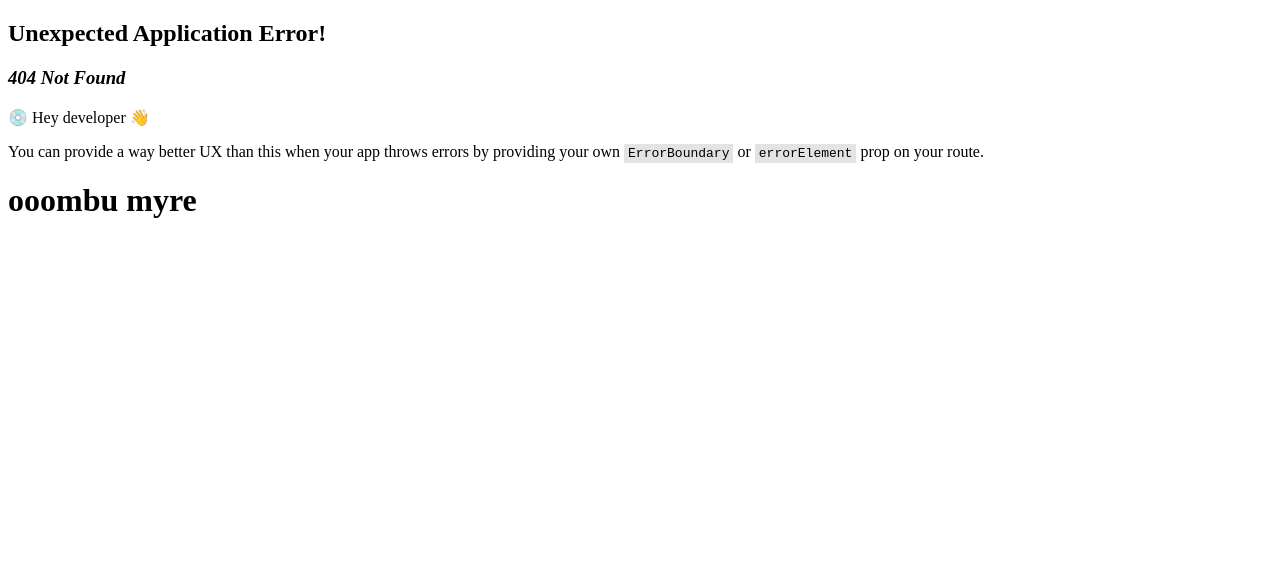
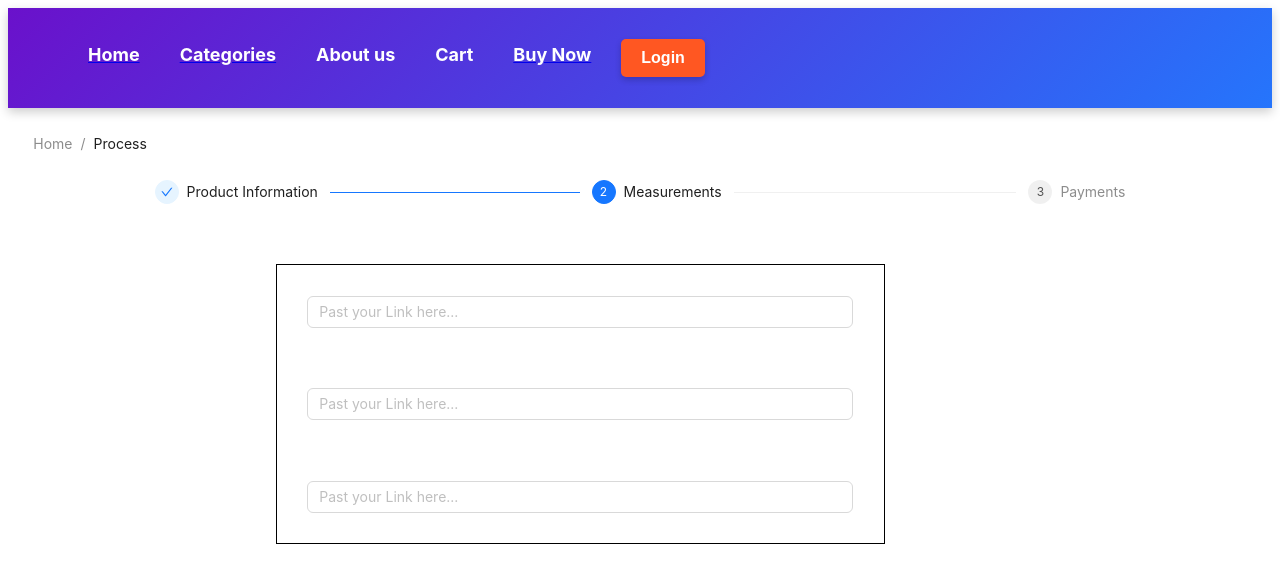
Before and after one commit to Kenkarate/threaded, a React (Vite) app: page /steps in a window 1280 px wide. Before the commit this address had no page. Shown: the top 582 px of the page. Built offline with nearby package versions, Linux system fonts and the light colour scheme.

Commit message:
layouts and new pages added

```diff
--- a/index.html
+++ b/index.html
@@ -8,10 +8,10 @@
 
 </head>
 <body>
-    <div id="root">
-       <h1>not rendered</h1>
+    <div  id="root">
+
     </div>
-    <h1>ooombu myre</h1>
+    <h1></h1>
     <script type="module" src="./src/App.js"></script>
 </body>
 </html>
--- a/index.scss
+++ b/index.scss
@@ -1,3 +1,10 @@
+body{
+  font-family: -apple-system, BlinkMacSystemFont, 'Segoe UI', Roboto, 'Helvetica Neue', Arial,
+  'Noto Sans', sans-serif, 'Apple Color Emoji', 'Segoe UI Emoji', 'Segoe UI Symbol',
+  'Noto Color Emoji';
+}
+
+
 .header {
     display: flex;
     justify-content: space-between;
--- a/package.json
+++ b/package.json
@@ -22,10 +22,14 @@
   "description": "",
   "devDependencies": {
     "@parcel/transformer-sass": "^2.13.3",
+    "assert": "^2.1.0",
+    "console-browserify": "^1.2.0",
     "parcel": "^2.13.3",
-    "process": "^0.11.10"
+    "process": "^0.11.10",
+    "util": "^0.12.5"
   },
   "dependencies": {
+    "antd": "^5.24.2",
     "firebase": "^11.4.0",
     "react": "^19.0.0",
     "react-dom": "^19.0.0",
--- /dev/null
+++ b/src/Pages/Categories.js
@@ -0,0 +1,56 @@
+import { Card } from "antd";
+import Meta from "antd/es/card/Meta";
+import React from "react";
+
+// This is the main functional component
+function Categories() {
+  const cardData = [
+    {
+      title: "Blouse",
+      description:
+        "We offer expert blouse stitching services to help you achieve the perfect fit, style, and comfort. Whether you're looking for a custom-designed blouse to complement your saree, lehenga, or skirt, our team of skilled tailors is here to bring your vision to life.",
+      image: "https://images-static.cloudtailor.com/Blouse.jpg",
+    },
+    {
+      title: "Kurti",
+      description:
+        "Our custom kurti stitching service offers a blend of tradition and modern style. From straight-cut to A-line, and from short kurtis to long ones, we create the perfect fit and design to complement your style. Explore unique designs made just for you.",
+      image: "https://images-static.cloudtailor.com/Kurta-kurti.jpg",
+    },
+    {
+      title: "Salwar",
+      description:
+        "Get a perfect fit with our salwar stitching services. Whether you prefer a loose, comfortable fit or a more tailored style, we offer custom stitching options to suit your preference. Choose from various cuts and designs, including Patiala, straight-leg, or narrow.",
+      image: "https://images-static.cloudtailor.com/Salwar-suit.jpg",
+    },
+    {
+      title: "Churidar",
+      description:
+        "Our churidar stitching service ensures that your churidar fits perfectly, providing you with a sleek and stylish look. With options for different styles like pleated or gathered, we create churidars that match your desired aesthetic.",
+      image: "https://images-static.cloudtailor.com/Top.jpg",
+    },
+    {
+      title: "Skirt",
+      description:
+        "From casual to formal, our skirt stitching services offer a variety of designs to suit every occasion. Whether you want a pencil skirt, A-line, or pleated design, we ensure the perfect fit and quality to elevate your wardrobe.",
+      image: "https://images-static.cloudtailor.com/Skirt.jpg",
+    },
+  ];
+
+  return (
+    <div className="card-container" style={{display:"flex",padding:"5%"}}>
+      {cardData.map((item, index) => (
+        <Card
+          key={index}
+          hoverable
+          style={{ width: 240, margin: "15px" ,padding:"1%"}}
+          cover={<img alt={item.title} src={item.image} />}
+        >
+          <Meta title={item.title} description={item.description} />
+        </Card>
+      ))}
+    </div>
+  );
+}
+
+export default Categories;
--- /dev/null
+++ b/src/Pages/Process.js
@@ -0,0 +1,46 @@
+import { Steps, Breadcrumb, Input } from "antd";
+
+function Process() {
+  // const description = "this is a description"
+
+  return (
+    <div style={{ margin: "2%" }}>
+      <div>
+        <Breadcrumb
+          items={[
+            {
+              title: "Home",
+            },
+            {
+              title: "Process",
+            },
+          ]}
+        />
+      </div>
+      <div style={{ margin: "2% 10% 0 10%" }}>
+        <Steps
+          size="small"
+          current={1}
+          items={[
+            {
+              title: "Product Information",
+            },
+            {
+              title: "Measurements",
+            },
+            {
+              title: "Payments",
+            },
+          ]}
+        />
+      </div>
+      <div style={{ margin: "5% 20% 0 20%", border: "1px solid black", width:"50%" }}>
+        <Input  style={{margin:"5%",overflow:"auto",width:"90%"}}  placeholder="Past your Link here..." />
+        <Input style={{margin:"5%",overflow:"auto",width:"90%"}}  placeholder="Past your Link here..." />
+        <Input style={{margin:"5%",overflow:"auto",width:"90%"}}  placeholder="Past your Link here..." />
+      </div>
+    </div>
+  );
+}
+
+export default Process;
--- a/src/components/HeaderComponent.js
+++ b/src/components/HeaderComponent.js
@@ -7,10 +7,20 @@ const HeaderComponent = () => {
     <div className="header">
       <div className="Nav-items">
         <ul className="nav-links">
+          <a href="/home">
             <li className="home">Home</li>
+          </a>
+          <a href="/categories">
+            <li className="home">Categories</li>
+          </a>
+
           <li className="About us">About us</li>
           <li className="Cart">Cart</li>
-            <button className="toggle-button"
+          <a href="/steps">
+            <li className="steps">Buy Now</li>
+          </a>
+          <button
+            className="toggle-button"
             onClick={() => {
               btnReactname === "Login"
                 ? setbtnReactname("Logout")
@@ -20,7 +30,6 @@ const HeaderComponent = () => {
             {btnReactname}
           </button>
         </ul>
-
       </div>
     </div>
   );
```
Also changed, not shown: src/App.js (+16 -4 lines), src/Utils/categories.json (added, +27 -0 lines), src/components/login.js (renamed from src/components/BodyComponent.js), 1 other file (tests, documents, lock files or other folders). Lines whose indentation alone changed are shown as unchanged.
